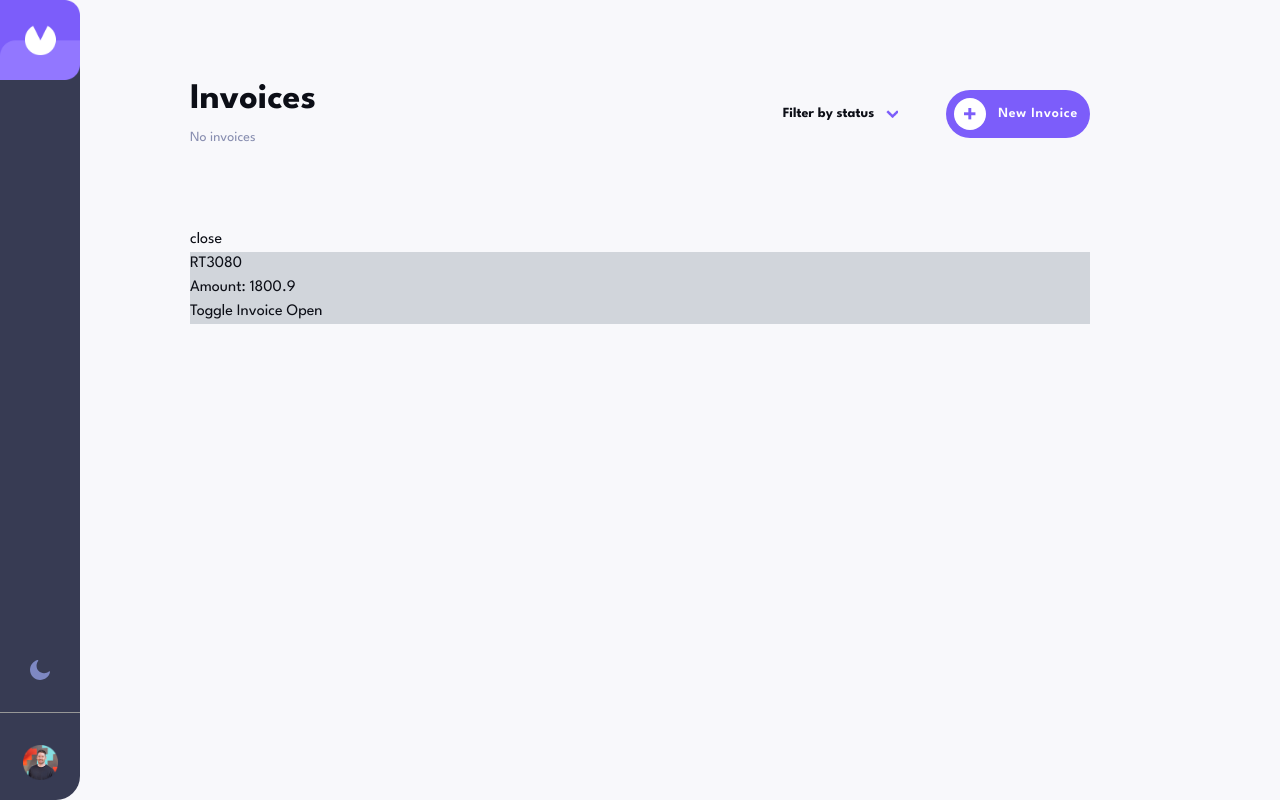
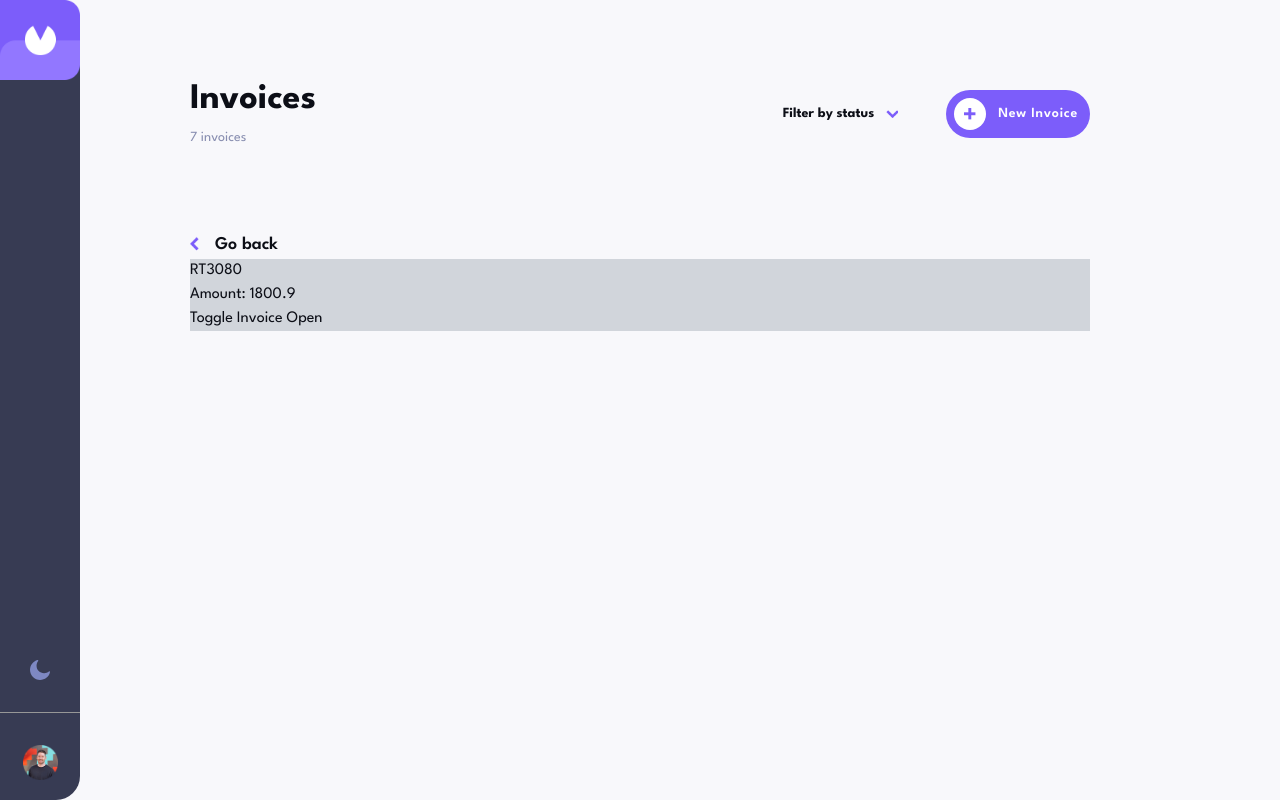
Before and after one commit to tyrellcurry/angularInvoiceApp, an Angular app in the folder frontend/: page / in a window 1280 px wide. Built offline with nearby package versions, Linux system fonts and the light colour scheme.

Commit message:
Passing data between components using a service

```diff
--- a/frontend/src/app/invoice-main/invoice-main.component.html
+++ b/frontend/src/app/invoice-main/invoice-main.component.html
@@ -30,8 +30,8 @@
         </div>
       </div>
     </div>
-    <menu>
-      <button (click)="toggleInvoicePreview()">close</button>
+    <menu *ngIf="invoiceOpen">
+      <button class="flex items-center gap-4 group" (click)="toggleInvoicePreview()"><img class="max-w-[9px] self-center rotate-180" src="assets/invoice/chevron-right.png" alt="chevron left"><span class="text-dark-black font-semibold text-lg pt-[3px] group-hover:text-purple-shade dark:text-white dark:group-hover:text-faded-purple-alt">Go back</span></button>
     </menu>
     <app-invoice-preview *ngIf="invoiceOpen"></app-invoice-preview>
   </section>
--- a/frontend/src/app/invoice-main/invoice-main.component.ts
+++ b/frontend/src/app/invoice-main/invoice-main.component.ts
@@ -6,10 +6,16 @@ import { InvoiceService } from '../invoice.service';
   templateUrl: './invoice-main.component.html',
 })
 export class InvoiceMainComponent implements OnInit {
+  constructor(public _invoiceService: InvoiceService) {}
+
+  ngOnInit(): void {
+    this.onInvoiceClick(this.invoices[0])
+    this.invoiceCount();
+  }
 
   invoiceOpen: boolean = false;
+  darkMode: boolean = false;
 
-  constructor(private invoiceService: InvoiceService) {}
   invoices = [{
     "id": "RT3080",
     "createdAt": "2021-08-18",
@@ -240,16 +246,19 @@ export class InvoiceMainComponent implements OnInit {
     "total": 3102.04
   }];
 
+
+  invoiceCount(){
+    if (this.invoices.length > 0) {
+      this._invoiceService.invoiceCount = this.invoices.length;
+    }
+  }
+
   isObjectEmpty(obj: any): boolean {
     return Object.keys(obj).length === 0;
   }
 
-  ngOnInit(): void {
-    this.onInvoiceClick(this.invoices[0])
-  }
-
   onInvoiceClick(invoice: any) {
-    this.invoiceService.setSelectedInvoice(invoice);
+    this._invoiceService.setSelectedInvoice(invoice);
     this.toggleInvoicePreview();
   }
   toggleInvoicePreview():void{
--- a/frontend/src/app/invoice-nav/invoice-nav.component.html
+++ b/frontend/src/app/invoice-nav/invoice-nav.component.html
@@ -1,7 +1,7 @@
 <div class="flex justify-between items-center">
   <div>
     <h1 class="text-4xl font-bold dark:text-white">Invoices</h1>
-    <p class="text-faded-purple-alt text-sm pt-2">No invoices</p>
+    <p class="text-faded-purple-alt text-sm pt-2">{{_invoiceService.invoiceCount}} invoices</p>
   </div>
   <div class="flex gap-12 items-center">
     <div class="relative">
--- a/frontend/src/app/invoice-nav/invoice-nav.component.ts
+++ b/frontend/src/app/invoice-nav/invoice-nav.component.ts
@@ -1,4 +1,5 @@
 import { Component, OnInit } from '@angular/core';
+import { InvoiceService } from '../invoice.service';
 
 @Component({
   selector: 'app-invoice-nav',
@@ -11,7 +12,7 @@ export class InvoiceNavComponent implements OnInit {
   filterBoxToggle():void{
     this.filterBoxOpen = !this.filterBoxOpen;
   }
-  constructor() { }
+  constructor(public _invoiceService: InvoiceService) { }
 
   ngOnInit(): void {
   }
--- a/frontend/src/app/invoice.service.ts
+++ b/frontend/src/app/invoice.service.ts
@@ -8,6 +8,8 @@ import { BehaviorSubject } from 'rxjs';
 export class InvoiceService {
   private selectedInvoiceSource = new BehaviorSubject<any>(null);
   selectedInvoice$ = this.selectedInvoiceSource.asObservable();
+  public dmData: boolean = false;
+  public invoiceCount: any = "No";
 
   setSelectedInvoice(invoice: any) {
     this.selectedInvoiceSource.next(invoice);
--- a/frontend/src/app/navbar/navbar.component.ts
+++ b/frontend/src/app/navbar/navbar.component.ts
@@ -1,13 +1,18 @@
-import { Component, OnInit } from '@angular/core';
+import { Component, OnInit} from '@angular/core';
+import { InvoiceService } from '../invoice.service';
 
 @Component({
   selector: 'app-navbar',
   templateUrl: './navbar.component.html',
 })
 export class NavbarComponent implements OnInit {
+  constructor(private _invoiceService: InvoiceService) {
+  }
   darkMode: boolean = false;
+
   darkModeToggle = (): void => {
     this.darkMode = !this.darkMode;
+    this._invoiceService.dmData = this.darkMode;
     if (this.darkMode) {
       localStorage.setItem('theme', 'dark');
       document.documentElement.classList.add('dark');
@@ -18,8 +23,6 @@ export class NavbarComponent implements OnInit {
   }
   tester: string = 'helloworld';
   pfp: string = 'assets/nav/pfp-2.png';
-  constructor() {
-  }
 
   ngOnInit(): void {
   }
```
Also changed, not shown: frontend/src/assets/invoice/chevron-dm.png (added).
